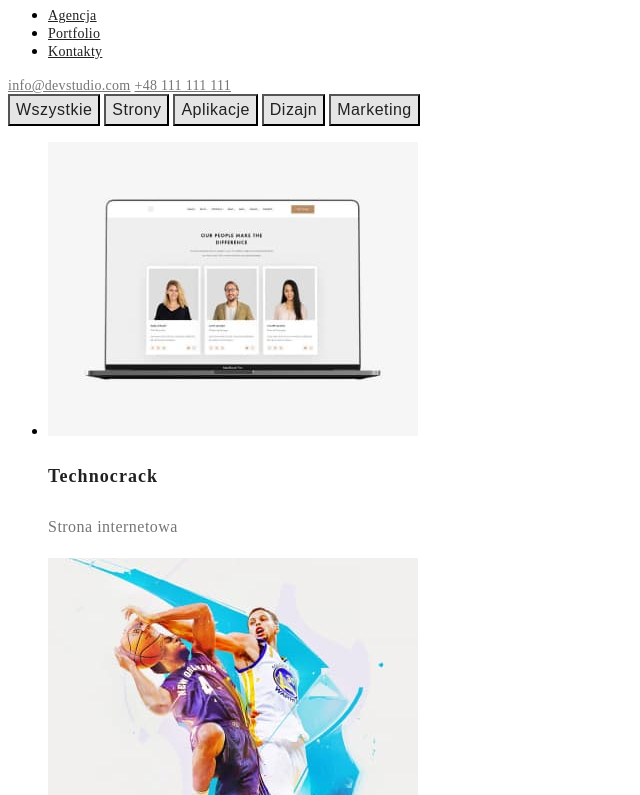
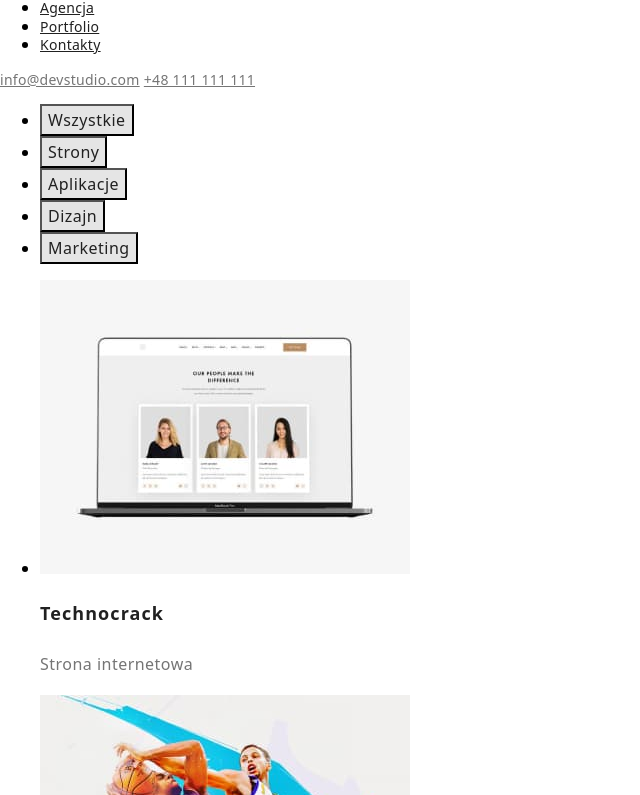
Before and after one commit to GrzegorzBartczak/goit-markup-hw-02, a plain HTML site: page portfolio.html in a window 1280 px wide. Shown: the part 36-831 px from the top of the page, without its empty margins (0-640 px from the left). Drawn offline with nearby package versions, Linux system fonts and the light colour scheme; files whose address does not match are found by name.

Commit message:
Poprawione zadanie domowe nr 2
Wydaje mi się, że teraz powinno być dobrze.

```diff
--- a/css/styles.css
+++ b/css/styles.css
@@ -1,10 +1,12 @@
 :root {
     --main-font: font-family: 'Roboto', sans-serif;
     --secondary-font: font-family: 'Raleway', sans-serif;
-    --main-color: #2196F3;
-}
-body {
-    font-family: var(--main-font);
+    --main-color: #212121;
+    --secondary-color: #2196F3;
+    --third-color: #757575;
+    --fourth-color: #FFFFFF;
+    --fifth-color: #E5E5E5;
+    --sixth-color: #2F303A;
 }
 
 /* ======== HEADER ========*/
@@ -17,7 +19,7 @@ body {
     font-size: 14px;
     line-height: 1.143;
     letter-spacing: 0.02em;
-    background-color: #FFFFFF;
+    background-color: var(--fourth-color);
 
 }
 .navigation-list-link:hover,
@@ -25,18 +27,18 @@ body {
 .address-mail:hover,
 .address-mail:focus {
 
-    color:var(--main-color);
+    color: var(--secondary-color);
 
 }
 .address-mail,
 .address-phone-number {
 
-    color: #757575
+    color: var(--third-color)
 
 }
 .navigation-list-link {
 
-    color: #212121;
+    color: var(--main-color);
 
 }
 /* ======== END HEADER ========*/
@@ -49,15 +51,15 @@ body {
     font-size: 16px;
     line-height: 1.625;
     letter-spacing: 0.03em;
-    color: #212121;
-    background-color: #E5E5E5;
+    color: var(--main-color);
+    background-color: var(--fifth-color);
     cursor: pointer;
 
 }
 .modal-btn:hover,
 .modal-btn:focus {
 
-    color: var(--main-color);
+    color: var(--secondary-color);
 
 }
 .services-header {
@@ -66,7 +68,8 @@ body {
     font-size: 18px;
     line-height: 2;
     letter-spacing: 0.06em;
-    color: #212121;
+    color: var(--main-color);
+    cursor: pointer;
 
 }
 .services-description {
@@ -76,13 +79,14 @@ body {
     font-size: 16px;
     line-height: 1.875;
     letter-spacing: 0.03em;
-    color: #757575;
+    color: var(--third-color);
+    cursor: pointer;
 
 }
 .services-header,
 .services-description {
 
-    background-color: #FFFFFF;
+    background-color: var(--fourth-color);
 
 }
 .services-header:hover,
@@ -90,7 +94,7 @@ body {
 .services-description:hover,
 .services-description:focus {
 
-    color: var(--main-color);
+    color: var(--secondary-color);
 
 }
 /* ======== END MAIN ========*/
@@ -106,8 +110,8 @@ body {
     font-size: 14px;
     line-height: 1.714;
     letter-spacing: 0.03em;
-    color: #FFFFFF;
-    background-color: #2F303A;
+    color: var(--fourth-color);
+    background-color: var(--sixth-color);
 
 }
 .navigation-address-list-mail,
@@ -123,7 +127,7 @@ body {
 .navigation-address-list-phone-number:hover,
 .navigation-address-list-phone-number:focus {
 
-    color: var(--main-color);
+    color: var(--secondary-color);
 
 }
 /* ======== END FOOTER ========*/
--- a/portfolio.html
+++ b/portfolio.html
@@ -8,6 +8,10 @@
     <link rel="preconnect" href="https://fonts.googleapis.com">
     <link rel="preconnect" href="https://fonts.gstatic.com" crossorigin>
     <link href="https://fonts.googleapis.com/css2?family=Raleway:wght@700&family=Roboto:wght@400;500;700;900&display=swap" rel="stylesheet">
+    <link
+    rel="stylesheet"
+    href="https://cdnjs.cloudflare.com/ajax/libs/modern-normalize/1.0.0/modern-normalize.min.css"
+  />
     <title>Portfolio</title>
   </head>
   <body>
@@ -30,11 +34,13 @@
     </header>
     <main>
       <div class="modal-btn-menu">
-        <button class="modal-btn" type="button">Wszystkie</button>
-        <button class="modal-btn" type="button">Strony</button>
-        <button class="modal-btn" type="button">Aplikacje</button>
-        <button class="modal-btn" type="button">Dizajn</button>
-        <button class="modal-btn" type="button">Marketing</button>
+        <ul class="modal-btn-list">
+        <li class="modal-btn-list-item"><button class="modal-btn" type="button">Wszystkie</button></li>
+        <li class="modal-btn-list-item"><button class="modal-btn" type="button">Strony</button></li>
+        <li class="modal-btn-list-item"><button class="modal-btn" type="button">Aplikacje</button></li>
+        <li class="modal-btn-list-item"><button class="modal-btn" type="button">Dizajn</button></li>
+        <li class="modal-btn-list-item"><button class="modal-btn" type="button">Marketing</button></li>
+        </ul>
       </div>
       <section class="services">
         <ul class="services-image">
```
